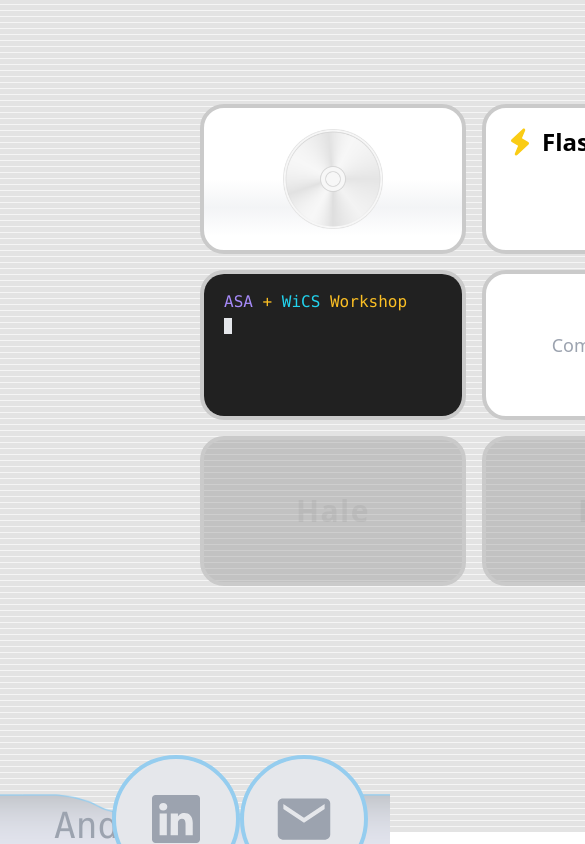
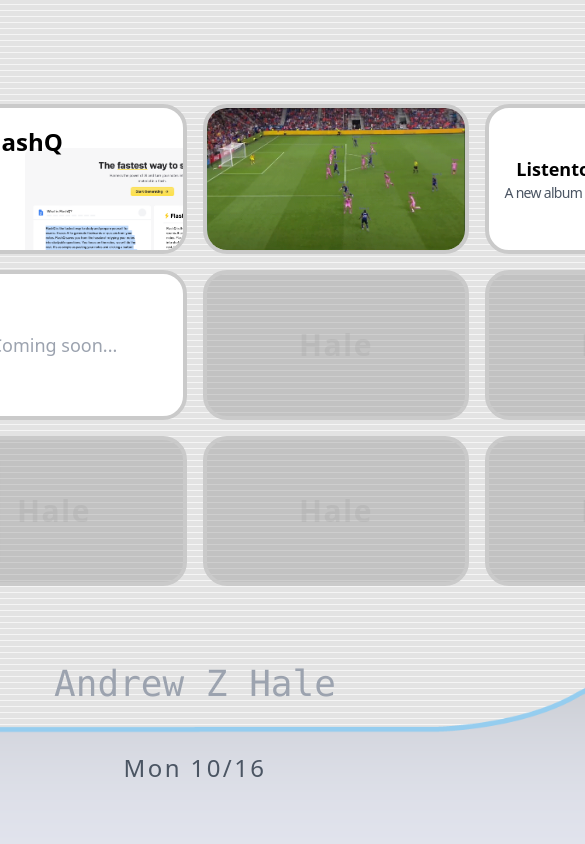
Before and after one commit to AndrewH06/azhale.com, a Next.js app: page / in a window 390 px wide. Shown: the top 844 px of the page, 585 px wide, since content can reach past the window. Built offline with nearby package versions, Linux system fonts and the light colour scheme.

Commit message:
🤓 Responsive experimental attempt

```diff
--- a/pages/components/MenuBar.tsx
+++ b/pages/components/MenuBar.tsx
@@ -9,11 +9,11 @@ const MenuBar = () => {
   const date = new Date();
 
   return (
-    <div className="z-50 fixed w-full bottom-0">
+    <div className="z-50 fixed w-[1512px] bottom-0">
       <div className="absolute w-full flex flex-col items-center pt-3">
         <h1 className="text-4xl font-mono text-gray-400">Andrew Z Hale</h1>
         <p className="pt-12 text-2xl text-gray-600 tracking-widest">
-          {days[date.getDay()]} {date.getMonth()}/{date.getDate()}
+          {days[date.getDay()]} {date.getMonth() + 1}/{date.getDate()}
         </p>
       </div>
       <div className="absolute w-full h-full flex px-28 justify-between items-center">
--- a/pages/index.tsx
+++ b/pages/index.tsx
@@ -15,12 +15,13 @@ export default function Home() {
       <Head>
         <title>Andrew Hale</title>
       </Head>
+      <div className="w-screen h-screen bg-black flex justify-center">
         <div
           style={{
             background:
               "repeating-linear-gradient(0deg,#E3E3E3,#E3E3E3 5px,#F5F5F5 3px,#F5F5F5 6px)",
           }}
-        className="cursor-wii min-h-[832px] min-w-[1512px] px-auto py-24">
+          className="cursor-wii flex justify-center h-screen w-[1512px] px-auto py-24">
           <div className="overflow-x-scroll">
             <div className="w-[1128px] p-2 grid grid-cols-4 grid-flow-row gap-4 mx-auto">
               <motion.div
@@ -55,6 +56,7 @@ export default function Home() {
           </div>
           <MenuBar />
         </div>
+      </div>
     </>
   );
 }
```
Lines whose indentation alone changed are shown as unchanged.
